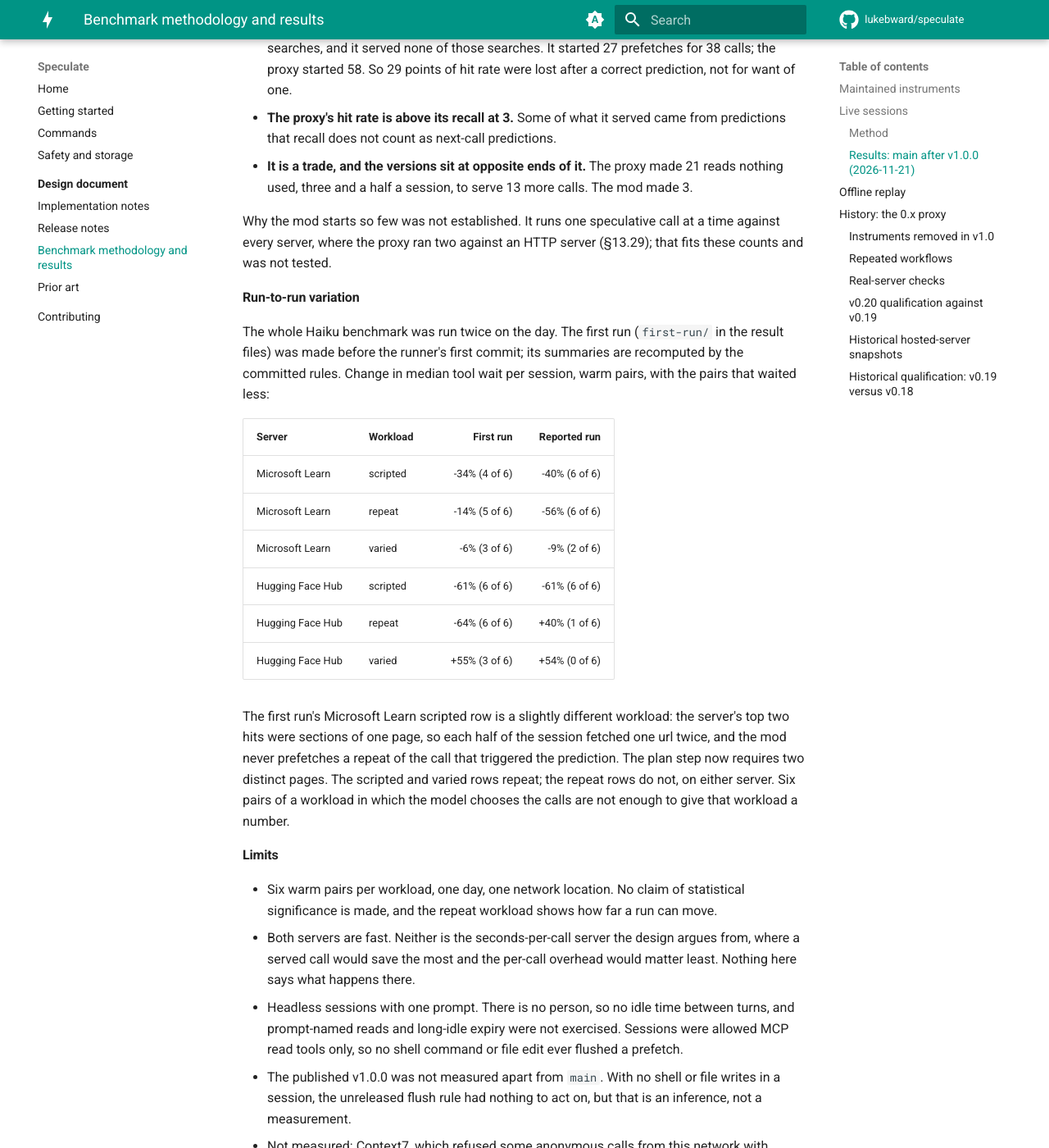
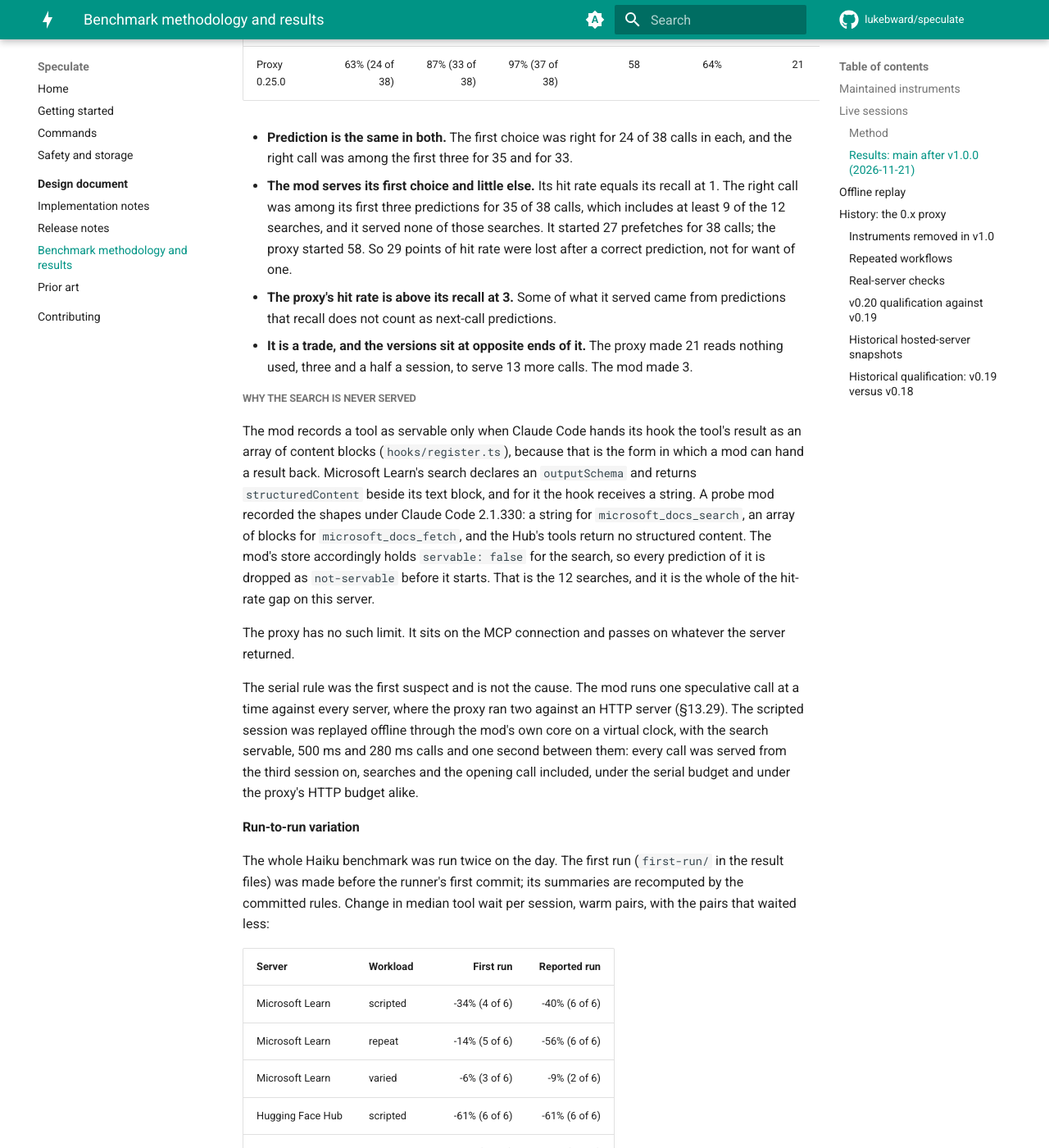
Before and after one commit to lukebward/speculate, an MkDocs documentation site: the page built from docs/design/local-learning-benchmark.md, in a window 1280 px wide and 1400 px high, scrolled down 9293 px. Shown: the whole window at 82% size. Built offline with MkDocs 1.6.1 and Material for MkDocs 9.7.7, drawn with Linux system fonts in a browser that asks for light colours; comment, search, counter and statistics services are not loaded; some of the changed text lies outside the part shown.

Commit message:
Name the cause of the mod's unserved calls: structured content
The benchmark guide offered the serial budget as the likely reason the
mod never served a search on Microsoft Learn. It is not the reason.

The hooks record a tool as servable only when its result reaches them
as an array of content blocks. Microsoft Learn's search declares an
outputSchema and returns structuredContent, and Claude Code 2.1.330
hands a hook that result as a string, so the store holds
`servable: false` for it and every prediction of it is dropped before
it starts. A probe mod recorded the shapes, and the two servers' own
tool lists and results agree: the search is the one tool measured that
returns structured content, and the one tool never served.

Replayed offline through the core with the search servable, the same
scripted session is served in full from its third session, under the
serial budget and under the proxy's HTTP budget alike.

The README's limits now say so, and the guide gives the cause of each
other difference from the proxy as far as it was found.

Co-Authored-By: Claude Fable 5.2 <noreply@anthropic.com>
Claude-Session: https://claude.ai/code/session_01PCQYcey2jwxPcRaYpiLKmW

```diff
--- a/docs/design/local-learning-benchmark.md
+++ b/docs/design/local-learning-benchmark.md
@@ -162,12 +162,13 @@ What the tables show:
   instead of about 260 ms) and every call on the Hub (36 of 36, in about
   28 ms instead of about 70 ms). Tool wait per session fell 40% and 61%, in
   every pair.
-- **It does not serve the session's first call.** No search on Microsoft
-  Learn was served, 0 of 12, although the first search was identical in every
-  scripted session and the second always followed the same fetch. A later run
-  shows the predictor had those searches and the mod did not start them: see
-  [hit rate](#hit-rate). On that server the searches are the slower calls, so
-  most of the remaining wait is theirs.
+- **It cannot serve a tool that returns structured content.** No search on
+  Microsoft Learn was served, 0 of 12, although the first search was
+  identical in every scripted session and the second always followed the same
+  fetch. The predictor had those searches; the mod holds that tool
+  unservable, for the reason under [hit rate](#why-the-search-is-never-served).
+  On that server the searches are the slower calls, so most of the remaining
+  wait is theirs.
 - **An ordinary repeated question ranges from a large gain to a loss.** With
   the model choosing the calls, the result depends on whether it makes the
   same call as last time. Microsoft Learn: 10 of 18 calls served, tool wait
@@ -273,14 +274,21 @@ Session time fell 19% in the proxy's scripted Microsoft Learn sessions
 (13.5 s to 11.0 s), about what removing 2.3 s of tool wait gives. It is the
 largest change in session time in this benchmark.
 
-Two differences in design are candidates for the gap, and neither was tested
-directly. The proxy takes a tool's eligibility from the server's own
-annotation when it connects, so it can prefetch a tool it has never seen run;
-the mod waits for a real call through the host to report the tool read-only.
-The proxy runs two speculative calls at a time against an HTTP server; the
-mod runs one at a time against every server (§13.29). The
-[hit rates](#hit-rate) narrow it: the mod predicts the unserved searches and
-does not start them.
+The causes, as far as they were found:
+
+- **The unserved searches** are a tool the mod cannot serve: one that returns
+  structured content. See [why the search is never served](#why-the-search-is-never-served).
+- **The slower start** is by design. The mod prefetches a tool only after a
+  real call through Claude Code has reported it read-only; the proxy took the
+  server's own annotation when it connected and could prefetch a tool it had
+  never seen run.
+- **The dearer served call** is by design too. A served call still runs
+  through the host's permission check and PreToolUse hooks before the mod
+  answers it (§13.29); the proxy answered from its buffer.
+- **The cost on a call it does not answer** comes with being a mod: its hooks
+  run on every tool call, built-in tools included, where the proxy saw only
+  MCP calls to its own server. How that time divides between the host
+  dispatching a hook and the mod's own calls to the host was not measured.
 
 The proxy here was run by its config-file path and not 0.25's `speculate run`
 observer, and the six-workload run was made at another hour than the mod's;
@@ -342,9 +350,31 @@ recall recorded:
   made 21 reads nothing used, three and a half a session, to serve 13 more
   calls. The mod made 3.
 
-Why the mod starts so few was not established. It runs one speculative call
-at a time against every server, where the proxy ran two against an HTTP
-server (§13.29); that fits these counts and was not tested.
+##### Why the search is never served
+
+The mod records a tool as servable only when Claude Code hands its hook the
+tool's result as an array of content blocks (`hooks/register.ts`), because
+that is the form in which a mod can hand a result back. Microsoft Learn's
+search declares an `outputSchema` and returns `structuredContent` beside its
+text block, and for it the hook receives a string. A probe mod recorded the
+shapes under Claude Code 2.1.330: a string for `microsoft_docs_search`, an
+array of blocks for `microsoft_docs_fetch`, and the Hub's tools return no
+structured content. The mod's store accordingly holds `servable: false` for
+the search, so every prediction of it is dropped as `not-servable` before it
+starts. That is the 12 searches, and it is the whole of the hit-rate gap on
+this server.
+
+The proxy has no such limit. It sits on the MCP connection and passes on
+whatever the server returned.
+
+The serial rule was the first suspect and is not the cause. The mod runs one
+speculative call at a time against every server, where the proxy ran two
+against an HTTP server (§13.29). The scripted session was replayed offline
+through the mod's own core on a virtual clock, with the search servable, 500
+ms and 280 ms calls and one second between them: every call was served from
+the third session on, searches and the opening call included, under the
+serial budget and under the proxy's HTTP budget alike.
+
 
 #### Run-to-run variation
 
```
Also changed, not shown: README.md (+4 -0 lines), docs/design/implementation-notes.md (+24 -15 lines), docs/design/releases.md (+3 -0 lines).
